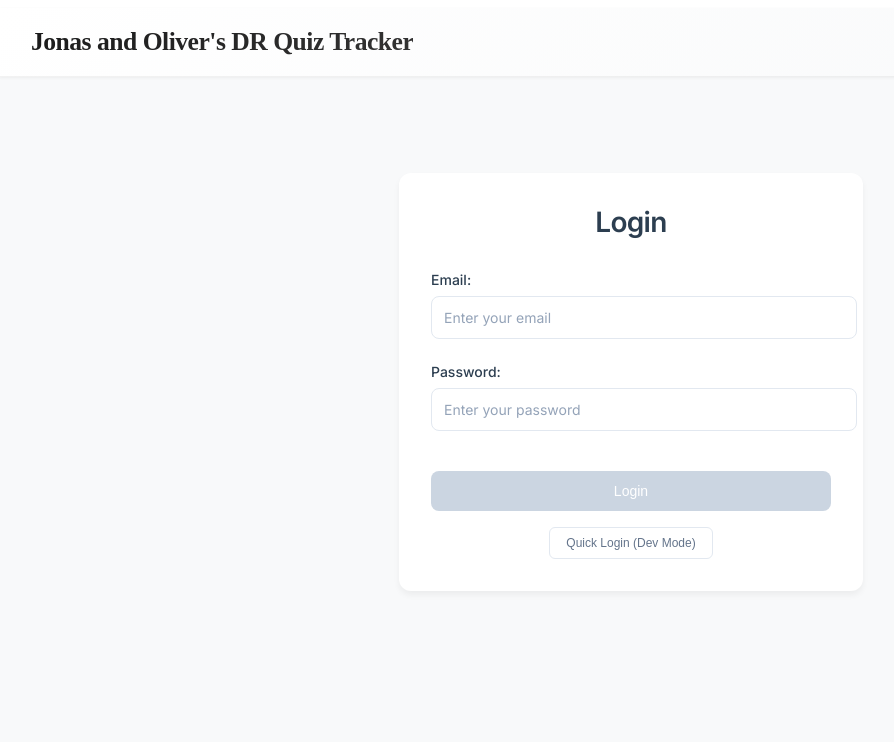
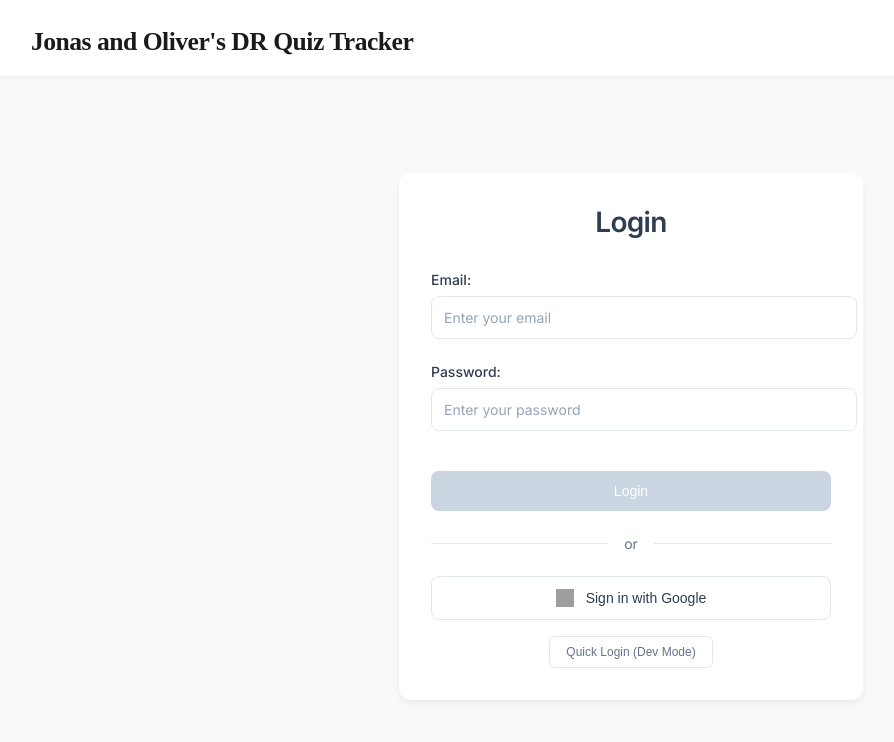
Before and after one commit to Olingz/quizvibe, an Angular app in the folder vibe2/: page /login in a window 1280 px wide. Shown: the top 742 px of the page, without its empty margins (9-903 px from the left). Built offline with nearby package versions, Linux system fonts and the light colour scheme; no server answers; grey boxes are pictures that could not be loaded.

Commit message:
Add Google login functionality, enhance login component styles, and update button designs for improved user experience.

```diff
--- a/vibe2/src/app/app.component.css
+++ b/vibe2/src/app/app.component.css
@@ -4,7 +4,7 @@
 }
 
 header {
-  background: linear-gradient(135deg, #ffffff 0%, #f8f9fa 100%);
+  background: white;
   padding: 1.2rem 2rem;
   box-shadow: 0 1px 3px rgba(0,0,0,0.05);
   position: sticky;
@@ -27,9 +27,6 @@ h1 {
   font-size: 1.6rem;
   font-weight: 700;
   letter-spacing: -0.5px;
-  background: linear-gradient(135deg, #1a1a1a 0%, #333 100%);
-  -webkit-background-clip: text;
-  -webkit-text-fill-color: transparent;
 }
 
 .auth-controls {
@@ -38,21 +35,19 @@ h1 {
 }
 
 button {
-  background: linear-gradient(135deg, #4a6cf7 0%, #2541b2 100%);
+  background: #e31f26;
   color: white;
   border: none;
   padding: 0.5rem 1.2rem;
   border-radius: 8px;
   cursor: pointer;
   font-weight: 500;
-  font-size: 0.9rem;
+  font-size: 0.875rem;
   transition: all 0.2s ease;
-  box-shadow: 0 2px 4px rgba(74, 108, 247, 0.2);
 }
 
 button:hover {
-  transform: translateY(-1px);
-  box-shadow: 0 4px 8px rgba(74, 108, 247, 0.3);
+  background: #c71f25;
 }
 
 main {
--- a/vibe2/src/app/components/login/login.component.css
+++ b/vibe2/src/app/components/login/login.component.css
@@ -75,6 +75,59 @@ button[type="submit"]:disabled {
   cursor: not-allowed;
 }
 
+.divider {
+  display: flex;
+  align-items: center;
+  text-align: center;
+  margin: 1.5rem 0;
+}
+
+.divider::before,
+.divider::after {
+  content: '';
+  flex: 1;
+  border-bottom: 1px solid #e2e8f0;
+}
+
+.divider span {
+  padding: 0 1rem;
+  color: #64748b;
+  font-size: 0.875rem;
+}
+
+.google-btn {
+  width: 100%;
+  display: flex;
+  align-items: center;
+  justify-content: center;
+  gap: 0.75rem;
+  background: white;
+  color: #2c3e50;
+  padding: 0.75rem 1.5rem;
+  border: 1px solid #e2e8f0;
+  border-radius: 8px;
+  font-weight: 500;
+  cursor: pointer;
+  transition: all 0.2s ease;
+  font-size: 0.875rem;
+  margin-bottom: 1rem;
+}
+
+.google-btn:hover:not(:disabled) {
+  background: #f8fafc;
+  border-color: #cbd5e1;
+}
+
+.google-btn:disabled {
+  opacity: 0.7;
+  cursor: not-allowed;
+}
+
+.google-btn img {
+  width: 18px;
+  height: 18px;
+}
+
 .quick-login {
   margin-top: 1rem;
   text-align: center;
--- a/vibe2/src/app/components/login/login.component.html
+++ b/vibe2/src/app/components/login/login.component.html
@@ -30,6 +30,15 @@
       {{ isLoading ? 'Logging in...' : 'Login' }}
     </button>
 
+    <div class="divider">
+      <span>or</span>
+    </div>
+
+    <button type="button" (click)="loginWithGoogle()" [disabled]="isLoading" class="google-btn">
+      <img src="https://www.gstatic.com/firebasejs/ui/2.0.0/images/auth/google.svg" alt="Google logo">
+      Sign in with Google
+    </button>
+
     <div *ngIf="environment.production === false" class="quick-login">
       <button type="button" (click)="quickLogin()" class="quick-login-btn">
         Quick Login (Dev Mode)
--- a/vibe2/src/app/components/login/login.component.ts
+++ b/vibe2/src/app/components/login/login.component.ts
@@ -38,6 +38,21 @@ export class LoginComponent {
     }
   }
 
+  async loginWithGoogle(): Promise<void> {
+    if (this.isLoading) return;
+
+    this.isLoading = true;
+    try {
+      await this.authService.loginWithGoogle();
+      this.router.navigate(['/']);
+    } catch (error) {
+      console.error('Google login failed:', error);
+      // You might want to show an error message to the user here
+    } finally {
+      this.isLoading = false;
+    }
+  }
+
   quickLogin(): void {
     this.email = 'test@example.com';
     this.password = 'test123';
--- a/vibe2/src/app/services/auth.service.ts
+++ b/vibe2/src/app/services/auth.service.ts
@@ -1,5 +1,5 @@
 import { Injectable, Inject } from '@angular/core';
-import { Auth, signInWithEmailAndPassword, signOut, onAuthStateChanged, User } from 'firebase/auth';
+import { Auth, signInWithEmailAndPassword, signOut, onAuthStateChanged, User, GoogleAuthProvider, signInWithPopup } from 'firebase/auth';
 import { Router } from '@angular/router';
 import { BehaviorSubject } from 'rxjs';
 
@@ -9,6 +9,7 @@ import { BehaviorSubject } from 'rxjs';
 export class AuthService {
   private userSubject = new BehaviorSubject<User | null>(null);
   user$ = this.userSubject.asObservable();
+  private googleProvider = new GoogleAuthProvider();
 
   constructor(
     @Inject('FIREBASE_AUTH') private auth: Auth,
@@ -23,6 +24,16 @@ export class AuthService {
   async login(email: string, password: string): Promise<User> {
     try {
       const result = await signInWithEmailAndPassword(this.auth, email, password);
+      this.router.navigate(['/quiz-results']);
+      return result.user;
+    } catch (error) {
+      throw error;
+    }
+  }
+
+  async loginWithGoogle(): Promise<User> {
+    try {
+      const result = await signInWithPopup(this.auth, this.googleProvider);
       this.router.navigate(['/quiz-results']);
       return result.user;
     } catch (error) {
```
